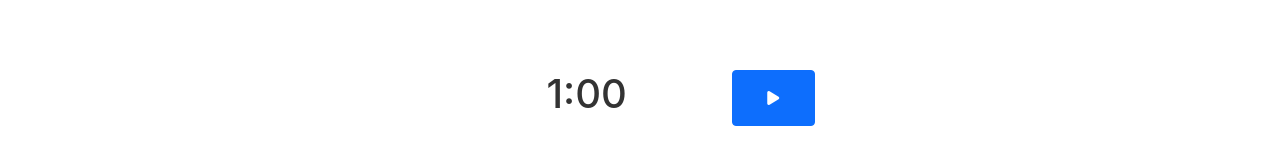
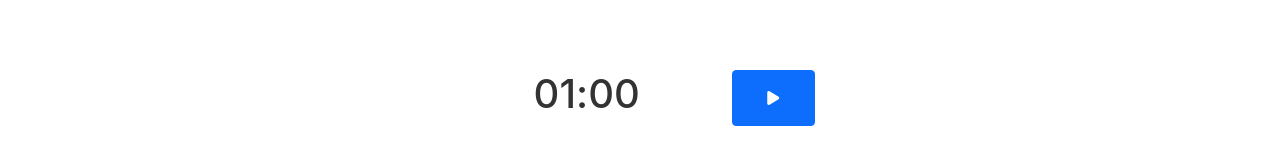
Before and after one commit to JoicePaz/pomo-joi, an Angular app in the folder pomo-joi/: page /start/1/1/1 in a window 1280 px wide. Shown: the part 260-424 px from the top of the page. Built offline with nearby package versions, Linux system fonts and the light colour scheme.

Commit message:
ajuste detalhe dos minutos e segundos

```diff
--- a/pomo-joi/src/app/round/timer/timer.component.html
+++ b/pomo-joi/src/app/round/timer/timer.component.html
@@ -13,14 +13,13 @@
 <div class="row mt-5 justify-content-center">
   <div class="col-5">
     <h1 class="container">
-      {{ minutos }}:<div *ngIf="segundos != 0">{{ segundos }}</div>
-      <div *ngIf="segundos === 0">00</div>
+      <div *ngIf="minutos != 0 && minutos >= 10">{{ minutos }}</div><div *ngIf="minutos < 10">0{{ minutos }}</div>:
+      <div *ngIf="segundos != 0 && segundos >= 10">{{ segundos }}</div><div *ngIf="segundos < 10">0{{ segundos }}</div>
     </h1>
   </div>
+
   <div class="col-2">
     <button class="btn btn-primary" (click)="this.iniciarTimer();" *ngIf="iniciar"><i class="fa-solid fa-play"></i></button>
-
     <button class="btn btn-primary" (click)="this.pausarTimer();" *ngIf="pausar"><i class="fa-solid fa-pause"></i></button>
-
   </div>
 </div>
```
